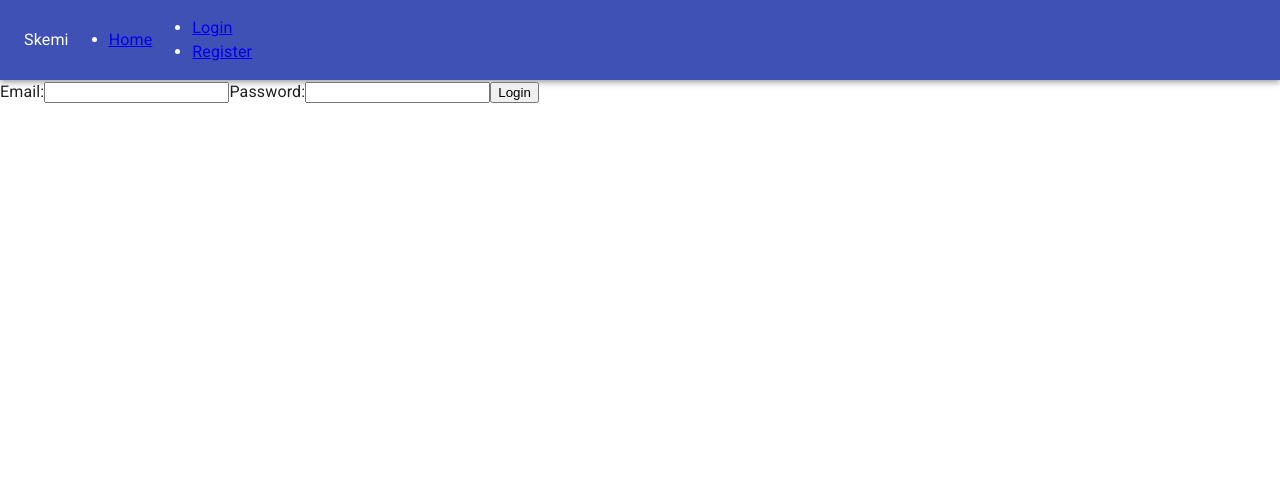
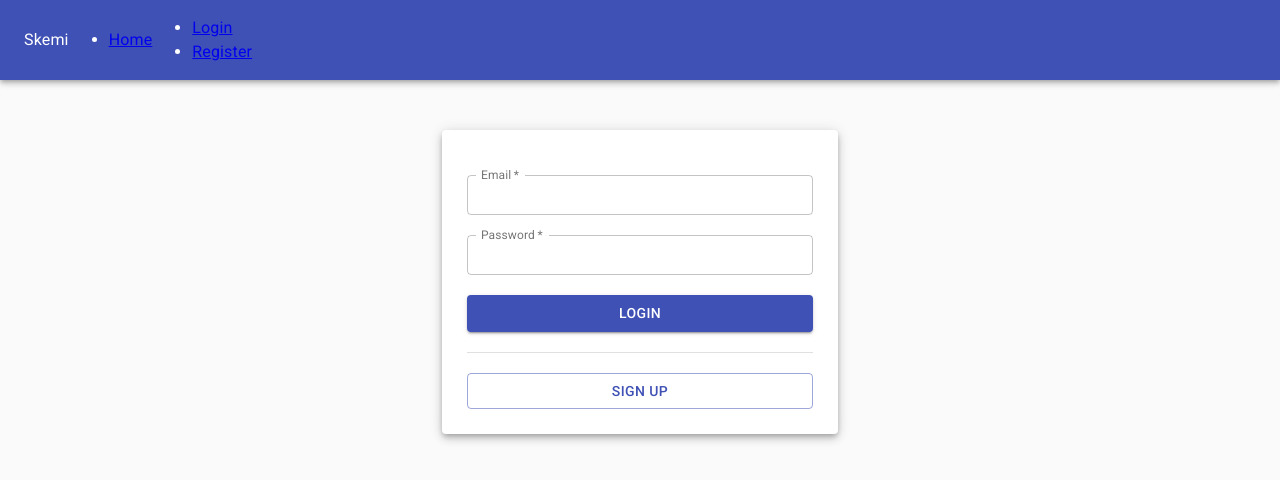
Before and after one commit to NatalieLouise91/T3A2-Skemi-FrontEnd, a React (Create React App) app: page /login in a window 1280 px wide. Shown: the top 480 px of the page. Built offline with nearby package versions, Linux system fonts and the light colour scheme; no server answers.

Commit message:
admin user

```diff
--- a/src/components/App.js
+++ b/src/components/App.js
@@ -12,12 +12,21 @@ import NewUser from "./NewUser";
 import { getOccasions } from "../services/occasionServices";
 import { BrowserRouter, Route, Routes } from "react-router-dom";
 import { CssBaseline } from "@mui/material";
+import { ThemeProvider, createTheme } from "@mui/material/styles";
+
+const theme = createTheme({
+   palette: {
+      background: {
+         default: "#FAFAFA",
+      },
+   },
+});
 
 const App = () => {
    const initialState = {
       occasions: [],
       loggedInUser: sessionStorage.getItem("user") || null,
-      auth: { token: sessionStorage.getItem("token") || null }
+      auth: { token: sessionStorage.getItem("token") || null },
    };
 
    const [store, dispatch] = useReducer(stateReducer, initialState);
@@ -32,6 +41,7 @@ const App = () => {
 
    return (
       <div>
+         <ThemeProvider theme={theme}>
             <CssBaseline />
             <StateContext.Provider value={{ store, dispatch }}>
                <BrowserRouter>
@@ -40,7 +50,10 @@ const App = () => {
                      <Route exact path="/" element={<Home />} />
                      <Route path="/create-event" element={<CreateOccasion />} />
                      <Route path="/create-roster" element={<CreateRoster />} />
-                  <Route path="/event-schedule" element={<EventSchedule />} />
+                     <Route
+                        path="/event-schedule"
+                        element={<EventSchedule />}
+                     />
                      <Route path="/login" element={<Login />} />
                      <Route path="/new-user" element={<NewUser />} />
                      <Route path="/event/:id" element={<ViewOccasion />} />
@@ -52,6 +65,7 @@ const App = () => {
                   </Routes>
                </BrowserRouter>
             </StateContext.Provider>
+         </ThemeProvider>
       </div>
    );
 };
--- a/src/components/Login.js
+++ b/src/components/Login.js
@@ -1,46 +1,103 @@
-import React, { useState } from 'react';
-import { signIn } from '../services/authServices';
-import { useGlobalState } from '../utils/stateContext';
-import { useNavigate } from 'react-router-dom'
+import React, { useState } from "react";
+import { signIn } from "../services/authServices";
+import { useGlobalState } from "../utils/stateContext";
+import { useNavigate, Link } from "react-router-dom";
+import {
+   Button,
+   TextField,
+   Container,
+   Paper,
+   Divider,
+} from "@material-ui/core";
 
 export default function Login() {
    const initialFormData = {
       email: "",
-        password: ""
-    }
+      password: "",
+   };
 
-    const [formData, setFormData] = useState(initialFormData)
+   const [formData, setFormData] = useState(initialFormData);
    const { dispatch } = useGlobalState();
    let navigate = useNavigate();
    function handleFormData(event) {
       setFormData({
          ...formData,
-            [event.target.name]: event.target.value
-        })
+         [event.target.name]: event.target.value,
+      });
    }
 
    function handleSubmit(event) {
-        event.preventDefault()
+      event.preventDefault();
       signIn(formData)
-        .then(({email, jwt}) => {
-            sessionStorage.setItem('token', jwt);
-            sessionStorage.setItem('user', email);
-            dispatch({type: 'setLoggedInUser', data: email});
-            dispatch({type: 'setToken', data: jwt});
-            navigate('/')
+         .then(({ email, jwt }) => {
+            sessionStorage.setItem("token", jwt);
+            sessionStorage.setItem("user", email);
+            dispatch({ type: "setLoggedInUser", data: email });
+            dispatch({ type: "setToken", data: jwt });
+            navigate("/");
          })
-        .catch((error) => console.log(error))
+         .catch((error) => console.log(error));
    }
 
-    return(
-        <div>
+   return (
+      <Container maxWidth="xs">
+         <Paper elevation={5} style={{ padding: 25, marginTop: 50 }}>
+            {/* <Typography variant="h4" style={{ padding: 10 }}>
+               Login
+            </Typography> */}
             <form onSubmit={handleSubmit}>
-                <label htmlFor="email">Email:</label>
-                <input type="email" name="email" id="email" value={formData.email} onChange={handleFormData}/>
-                <label htmlFor="password">Password:</label>
-                <input type="password" name="password" id="password" value={formData.password} onChange={handleFormData} />
-                <input type="submit" value="Login"/>
+               <TextField
+                  style={{ marginTop: 20 }}
+                  InputLabelProps={{ shrink: true }}
+                  type="email"
+                  name="email"
+                  id="outlined-basic"
+                  value={formData.email}
+                  onChange={handleFormData}
+                  label="Email"
+                  variant="outlined"
+                  size="small"
+                  fullWidth
+                  required
+               />
+               <TextField
+                  style={{ marginTop: 20 }}
+                  InputLabelProps={{ shrink: true }}
+                  type="password"
+                  name="password"
+                  id="outlined-basic"
+                  value={formData.password}
+                  onChange={handleFormData}
+                  label="Password"
+                  variant="outlined"
+                  size="small"
+                  fullWidth
+                  required
+               />
+               <Button
+                  style={{ marginTop: 20 }}
+                  onClick={handleSubmit}
+                  variant="contained"
+                  color="primary"
+                  fullWidth
+                  required
+               >
+                  Login
+               </Button>
             </form>
-        </div>
-    )
+            <Divider style={{ marginTop: 20 }} />
+            <Link to="/new-user" style={{ textDecoration: "none" }}>
+               <Button
+                  style={{ marginTop: 20 }}
+                  variant="outlined"
+                  color="primary"
+                  fullWidth
+                  required
+               >
+                  Sign Up
+               </Button>
+            </Link>
+         </Paper>
+      </Container>
+   );
 }
--- a/src/components/NewUser.js
+++ b/src/components/NewUser.js
@@ -56,13 +56,17 @@ export default function NewUser() {
 
     }
     return (
-        <Container maxWidth='sm'>
-            <Paper style={{ padding: 24, marginTop: 24 }}>
+       <Container maxWidth="sm">
+          <Paper elevation={5} style={{ padding: 24, marginTop: 24 }}>
              <h1>User Registration</h1>
 
              <form onSubmit={handleSubmit}>
-
-                    <TextField type="text" name="email" id="email" value={formData.email} onChange={handleFormData}
+                <TextField
+                   type="text"
+                   name="email"
+                   id="email"
+                   value={formData.email}
+                   onChange={handleFormData}
                    className={classes.field}
                    label="Email"
                    variant="outlined"
@@ -72,7 +76,12 @@ export default function NewUser() {
                 {/* <label htmlFor="email">Email</label> */}
                 {/* <input type="text" name="email" id="email" value={formData.email} onChange={handleFormData}/> */}
 
-                    <TextField type="password" name="password" id="password" value={formData.password} onChange={handleFormData}
+                <TextField
+                   type="password"
+                   name="password"
+                   id="password"
+                   value={formData.password}
+                   onChange={handleFormData}
                    className={classes.field}
                    label="Password"
                    variant="outlined"
@@ -83,7 +92,12 @@ export default function NewUser() {
                 {/* <label htmlFor="password">Password</label> */}
                 {/* <input type="password" name="password" id="password" value={formData.password} onChange={handleFormData}/> */}
 
-                    <TextField type="password" name="password_confirmation" id="password_confirmation" value={formData.password_confirmation} onChange={handleFormData}
+                <TextField
+                   type="password"
+                   name="password_confirmation"
+                   id="password_confirmation"
+                   value={formData.password_confirmation}
+                   onChange={handleFormData}
                    className={classes.field}
                    label="Password Confirmation"
                    variant="outlined"
@@ -94,7 +108,12 @@ export default function NewUser() {
                 {/* <label htmlFor="password_confirmation">Password Confirmation</label>
                     <input type="password" name="password_confirmation" id="password_confirmation" value={formData.password_confirmation} onChange={handleFormData}/> */}
 
-                    <TextField type="text" name="first_name" id="first_name" value={formData.first_name} onChange={handleFormData}
+                <TextField
+                   type="text"
+                   name="first_name"
+                   id="first_name"
+                   value={formData.first_name}
+                   onChange={handleFormData}
                    className={classes.field}
                    label="First Name"
                    variant="outlined"
@@ -105,7 +124,12 @@ export default function NewUser() {
                 {/* <label htmlFor="first_name">First Name</label>
                     <input type="text" name="first_name" id="first_name" value={formData.first_name} onChange={handleFormData}/> */}
 
-                    <TextField type="text" name="last_name" id="last_name" value={formData.last_name} onChange={handleFormData}
+                <TextField
+                   type="text"
+                   name="last_name"
+                   id="last_name"
+                   value={formData.last_name}
+                   onChange={handleFormData}
                    className={classes.field}
                    label="Last Name"
                    variant="outlined"
@@ -116,7 +140,12 @@ export default function NewUser() {
                 {/* <label htmlFor="last_name">Last Name</label>
                     <input type="text" name="last_name" id="last_name" value={formData.last_name} onChange={handleFormData}/> */}
 
-                    <TextField type="text" name="phone" id="phone" value={formData.phone} onChange={handleFormData}
+                <TextField
+                   type="text"
+                   name="phone"
+                   id="phone"
+                   value={formData.phone}
+                   onChange={handleFormData}
                    className={classes.field}
                    label="Phone"
                    variant="outlined"
@@ -127,10 +156,9 @@ export default function NewUser() {
                 {/* <label htmlFor="phone">Phone Number</label>
                     <input type="text" name="phone" id="phone" value={formData.phone} onChange={handleFormData}/> */}
 
-
                 <InputLabel id="role">Role</InputLabel>
                 <Select
-                        labelId ="job"
+                   labelId="job"
                    id="job"
                    label="Role"
                    name="job"
@@ -140,7 +168,6 @@ export default function NewUser() {
                    <MenuItem value="WaitStaff">Wait Staff</MenuItem>
                    <MenuItem value="BarStaff">Bar Staff</MenuItem>
                    <MenuItem value="Chef">Chef</MenuItem>
-
                 </Select>
 
                 {/* <label htmlFor="job">Job Department</label> */}
@@ -151,10 +178,11 @@ export default function NewUser() {
                         <option value = "bar">Chef</option>
                     </select> */}
 
-                    <Button onClick={handleSubmit} type="submit" color="primary">Register</Button>
-
+                <Button onClick={handleSubmit} type="submit" color="primary">
+                   Register
+                </Button>
              </form>
           </Paper>
        </Container>
-    )
+    );
 }
```
Also changed, not shown: 2 other files (tests, documents, lock files or other folders). Lines whose indentation alone changed are shown as unchanged.
